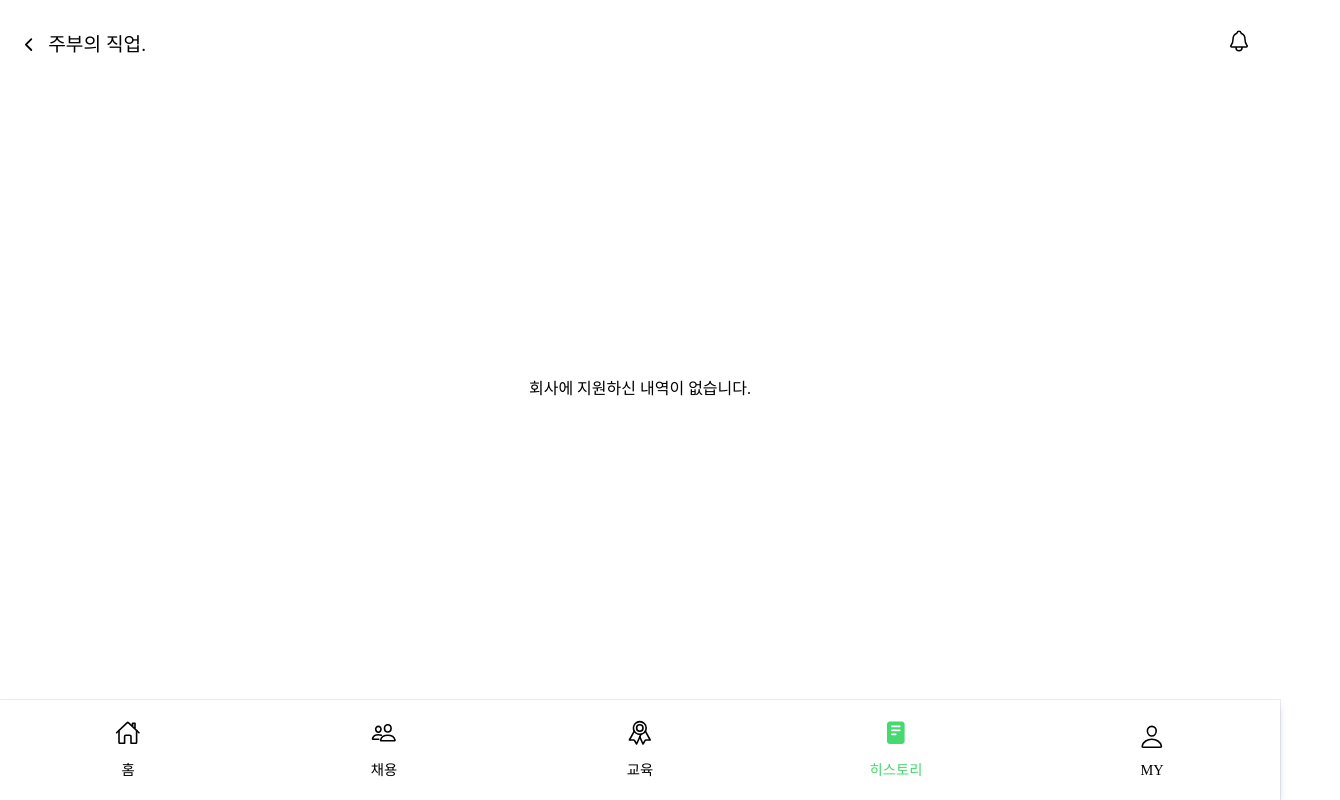
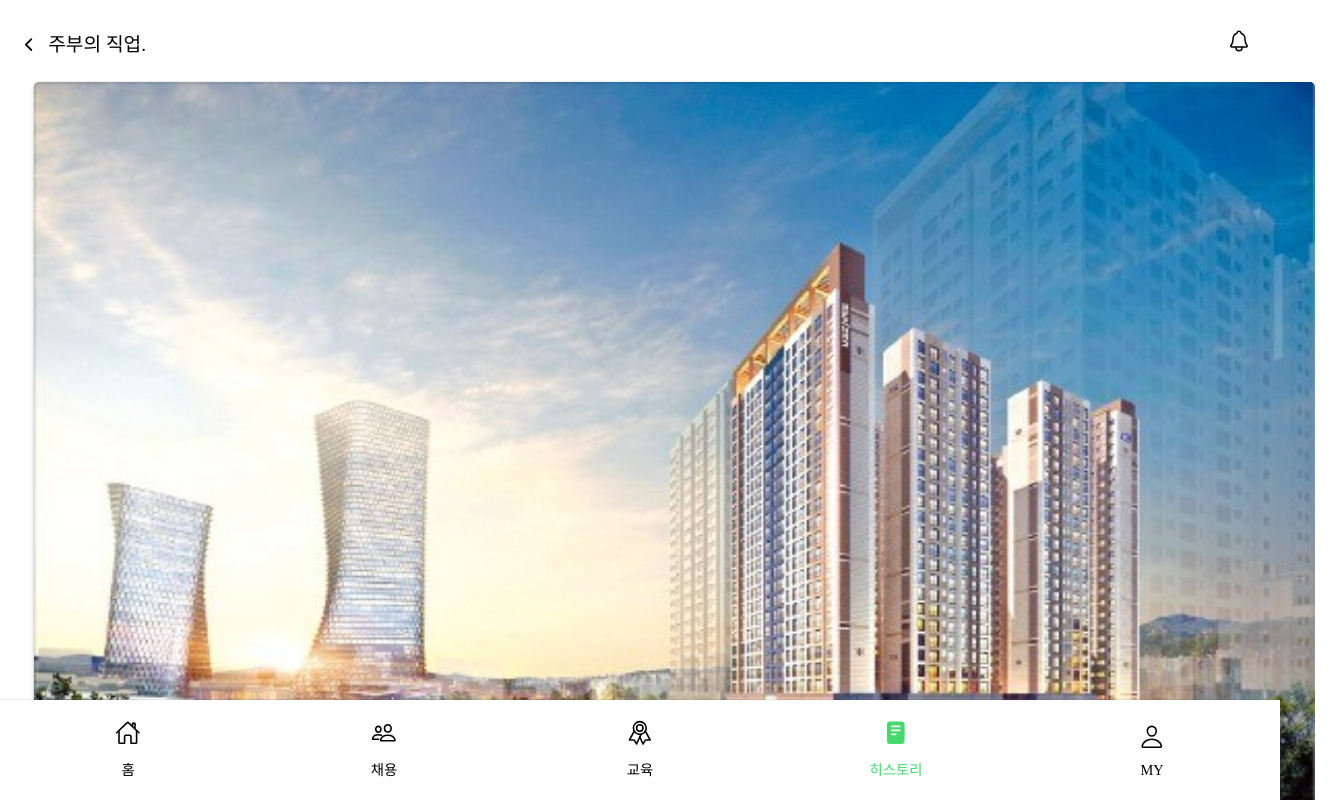
Before and after one commit to winter-soft/dku-capstone-ce-client, a React (Create React App) app: page /history in a window 1280 px wide. Shown: the top 800 px of the page, 1340 px wide, since content can reach past the window. Built offline with nearby package versions, Linux system fonts and the light colour scheme; a web font is replaced by a local one.

Commit message:
test(main): 히스토리 카드 추가

```diff
--- /dev/null
+++ b/src/components/apply/ApplyImageBox.js
@@ -0,0 +1,22 @@
+import React, {useState} from "react";
+import 'swiper/css';
+
+const ApplyImageBox = ({title, date, imgUrl}) => {
+  const [isActive, setIsActive] = useState(false);
+
+  const handleClick = () => {
+    setIsActive((prevIsActive) => !prevIsActive);
+  };
+
+  const activeClass = isActive ? 'active' : '';
+
+  return (
+    <div className={`applyBox ${activeClass}`} onClick={handleClick}>
+      <img src={imgUrl} alt=""/>
+      <p>{title}<br/></p>
+      <p className="date">{date}</p>
+    </div>
+  );
+};
+
+export default ApplyImageBox;
--- a/src/css/Apply.css
+++ b/src/css/Apply.css
@@ -63,6 +63,15 @@
     margin-top: 15px;
 }
 
+.applyBox img {
+    width: 121%;
+    box-sizing: border-box;
+    position: relative;
+    right: 25px;
+    border-radius: 5px 5px 0 0;
+    bottom: 20px;
+}
+
 .applyBox.active {
     background-color: var(--color-primary);
     color: var(--color-white);
--- a/src/pages/History.js
+++ b/src/pages/History.js
@@ -2,15 +2,15 @@ import React from "react";
 import '../css/Job.css';
 import Header from "../components/common/Header";
 import BottomMenu from "../components/common/BottomMenu";
-import CenterText from "../components/common/CenterText";
 import Loading from "../components/common/Loading";
+import ApplyImageBox from "../components/apply/ApplyImageBox";
 
 const History = () => {
   return (
     <div className="App">
       <Loading/>
       <Header/>
-      <CenterText text="회사에 지원하신 내역이 없습니다."/>
+      <ApplyImageBox title={"안양 KCC 스위첸 아파트 입주관리매니저 지원"} date={"2023.06.14"} imgUrl={"/img/test/6.jpg"}/>
       <BottomMenu activeMenu="history"/>
     </div>
   );
--- a/src/pages/Job.js
+++ b/src/pages/Job.js
@@ -31,6 +31,7 @@ const Job = () => {
     return queryParams.get('id');
   }
 
+
   return (
     <div className="App">
       <Loading/>
```
